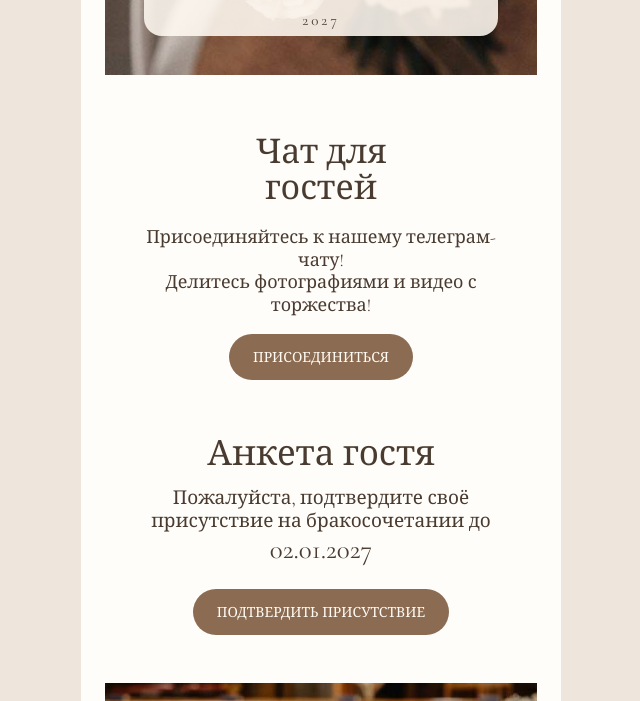
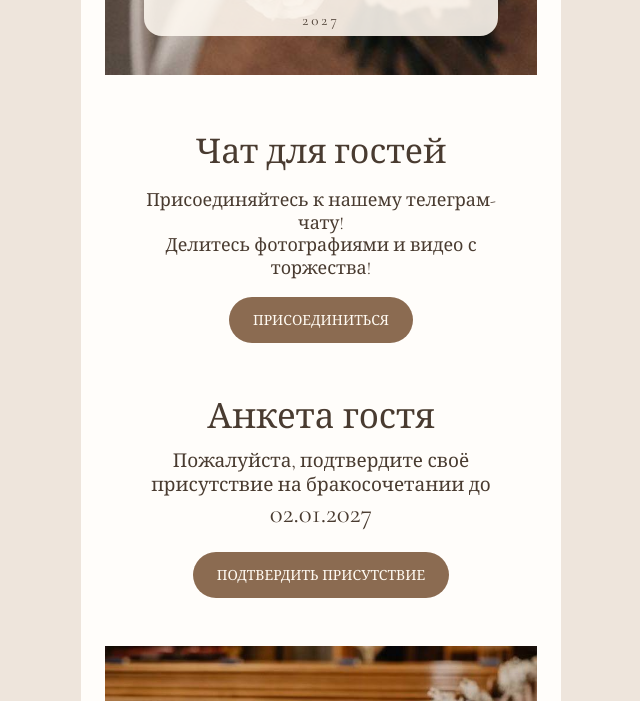
Before and after one commit to Tsar-Zi/nikita-nadya, a plain HTML site: page index.html in a window 1280 px wide. Shown: the part 1187-1888 px from the top of the page, without its empty margins (319-959 px from the left). Drawn offline with nearby package versions, Linux system fonts and the light colour scheme.

Commit message:
Update index.html

```diff
--- a/index.html
+++ b/index.html
@@ -4,6 +4,6 @@
 <header class="hero"><div class="photo-frame hero-photo"><img src="assets/couple-full.jpg" alt="Никита и Надежда" width="1536" height="2048"></div><div class="names hero-names"><h1>Никита и Надежда</h1></div></header>
 <section class="intro reveal"><h2 id="greeting">Дорогие друзья!</h2><p>Мы приглашаем вас разделить с нами этот счастливый момент нашей жизни, который состоится:</p><p class="date">16.01.2027, в 12:00</p><p class="address">Москва, Измайловский проспект, 55, стр. 2</p><a class="button outline" target="_blank" rel="noopener" href="https://yandex.ru/maps/?text=Москва%2C%20Измайловский%20проспект%2C%2055%2C%20стр.%202">Построить маршрут </a></section>
 <section class="calendar-section reveal" aria-label="Январь 2027, свадьба 16 числа"><div class="calendar"><h2>Январь</h2><div class="week"><span>Пн</span><span>Вт</span><span>Ср</span><span>Чт</span><span>Пт</span><span>Сб</span><span>Вс</span></div><div id="days" class="days"></div><p class="year">2027</p></div></section>
-<section class="chat reveal"><h2>Чат для<br>гостей</h2><p>Присоединяйтесь к нашему телеграм-чату!<br>Делитесь фотографиями и видео с торжества!</p><a class="button" href="https://t.me/+MTo1TxgeQJpiOGNi" target="_blank" rel="noopener">Присоединиться</a></section>
+<section class="chat reveal"><h2>Чат для гостей</h2><p>Присоединяйтесь к нашему телеграм-чату!<br>Делитесь фотографиями и видео с торжества!</p><a class="button" href="https://t.me/+MTo1TxgeQJpiOGNi" target="_blank" rel="noopener">Присоединиться</a></section>
 <section class="rsvp reveal" id="rsvp"><h2>Анкета гостя</h2><p>Пожалуйста, подтвердите своё присутствие на бракосочетании до<br><span class="date">02.01.2027</span></p><details class="rsvp-details"><summary class="button">Подтвердить присутствие</summary><div id="form-host"><form id="preview-form"><label>Ваше имя и фамилия<input name="name" autocomplete="name" placeholder="Например, Иван Иванов" maxlength="150" required></label><fieldset><legend>Вы сможете присутствовать на торжестве?</legend><label class="radio"><input type="radio" name="attend" value="Да, с радостью" required> Да, с радостью</label><label class="radio"><input type="radio" name="attend" value="К сожалению, не смогу"> К сожалению, не смогу</label></fieldset><div id="additional-guests" hidden><p>Дополнительные гости</p><p class="guest-hint">Если придёте не один, впишите каждого по имени и фамилии</p><div id="guest-list"></div><button type="button" id="add-guest" class="button outline">Добавить гостя</button></div><button class="button" type="submit">Отправить</button><p id="form-status" role="status" class="form-note">Приём ответов ещё не подключён.</p></form></div></details></section>
 <footer class="verse-photo"><div class="verse-panel"><blockquote>Двоим лучше,<br>нежели одному;<br>потому что у них есть<br>доброе вознаграждение<br>в труде их</blockquote><p class="verse-source">Книга Екклезиаста 4:9</p></div></footer></main><script src="config.js"></script><script src="script.js"></script></body></html>
```
